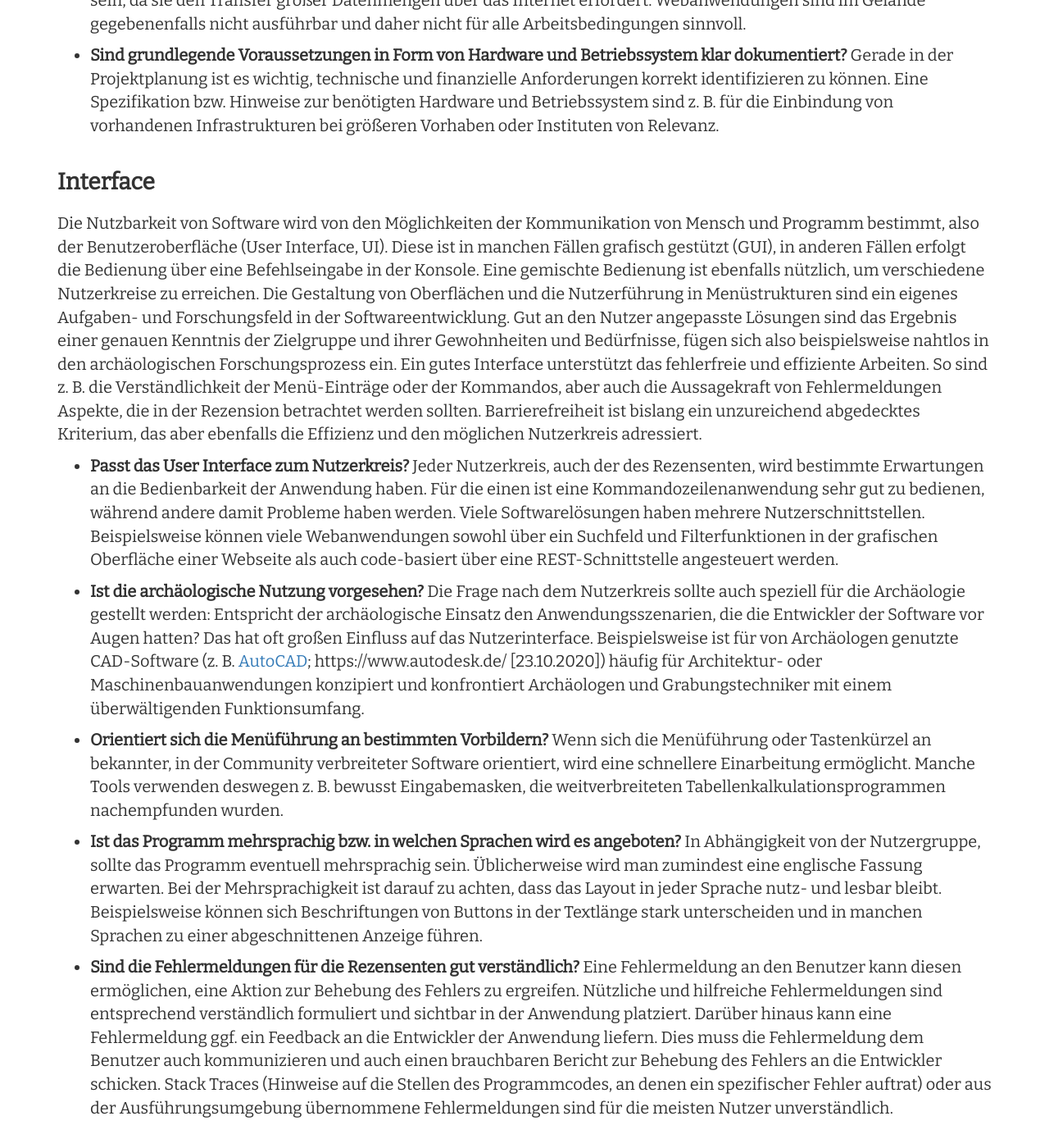
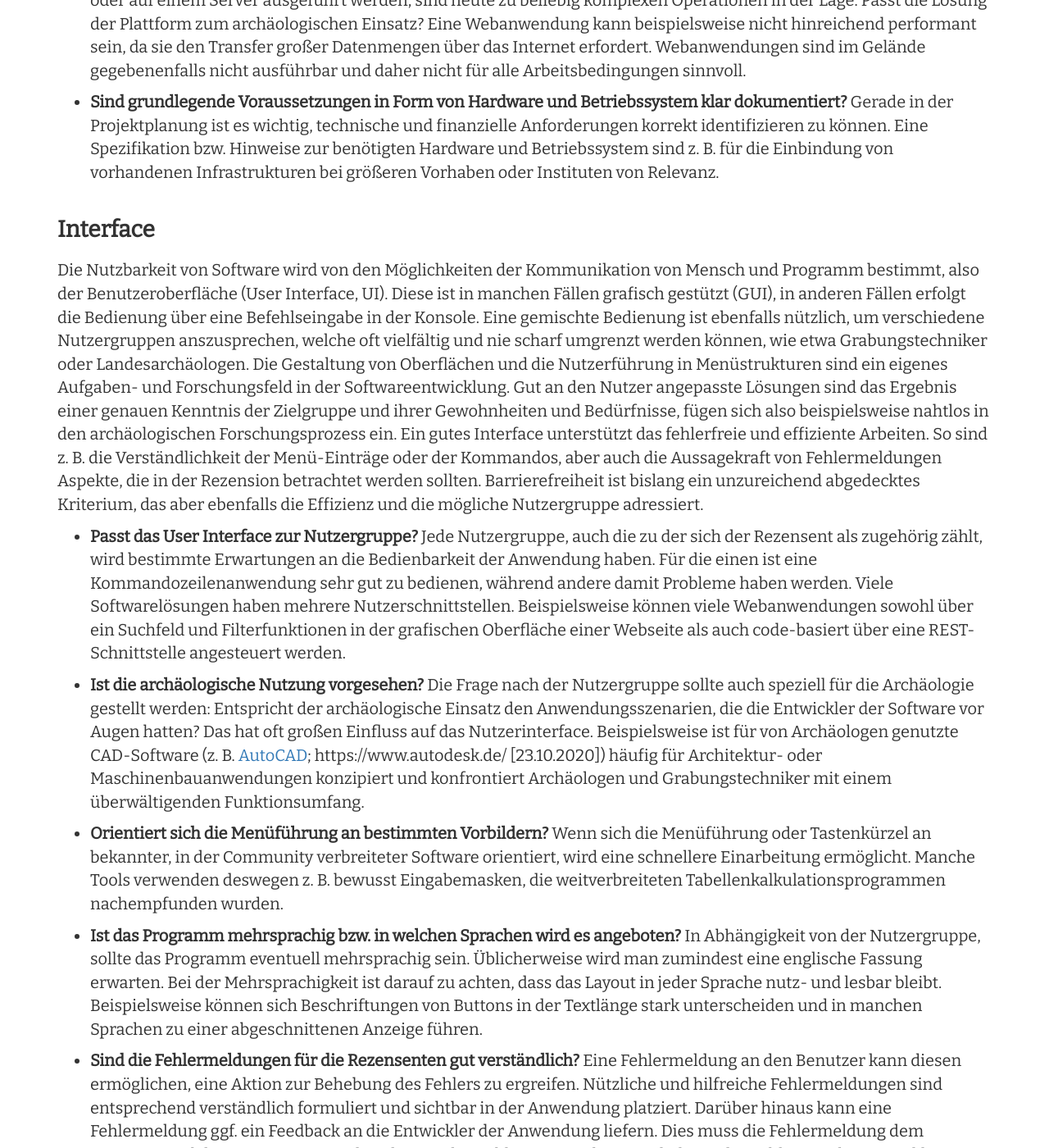
Before and after one commit to Research-Squirrel-Engineers/Impuls_SoftwareRezensionen_DGUF, a Jekyll site: the page built from Draft.md, in a window 1280 px wide and 1400 px high, scrolled down 10929 px. Shown: the whole window at 82% size. Built offline with Jekyll 4.4.1, drawn with Linux system fonts in a browser that asks for light colours; nearby versions of some CDN libraries; some of the changed text lies outside the part shown.

Commit message:
Einarbeitung der diversen Anmerkungen

```diff
--- a/Draft.md
+++ b/Draft.md
@@ -144,7 +144,7 @@ In den Leitlinien der DFG klingt die Öffnung von Software-Quellcode im Zusammen
 
 In den Leitlinien der DFG werden in Leitlinie 2 und 10 ethische Aspekte im Forschungsprozess angesprochen, die unserer Meinung nach auch im Bereich der Forschungssoftware Beachtung finden sollten.
 
-Privilegien und Ungleichheiten in der altertumswissenschaftlichen Forschung werden unbewusst auch in der Forschungssoftware fortgeschrieben: Für archäologische Feldarbeit wird beispielsweise oft Software zur Datenaufnahme eingesetzt, die für die Mehrheit der Mitarbeiter vor Ort aufgrund einer Sprachbarriere nicht verständlich ist. Eine Folge kann sein, dass diese Teammitglieder sich nicht weiter qualifizieren und so anspruchsvollere Aufgaben nicht übernehmen können. Proprietäre Software oder teure Hardware benachteiligt wiederum Forscher, die mit weniger Finanzmitteln auskommen müssen.
+Privilegien und Ungleichheiten in der altertumswissenschaftlichen Forschung werden unbewusst auch in der Forschungssoftware fortgeschrieben. Teure, proprietäre Software benachteiligt Forscher, die mit weniger Finanzmitteln auskommen müssen, da ihnen so der Zugang zu zeitgemäßen Analysemethoden verwehrt bleibt. In weiterer Folge könnte der Zugang zu hoch bewerteten Zeitschriften erschwert werden und die studentische Ausbildung in den entsprechenden Methoden stagnieren, was bestehende Ungleichgewichte weiter ausprägt. Auch Sprachbarrieren tragen zu einem Gefälle bei: Wenn in internationalen Teams z.B. eine Datenbank verwendet wird, die nicht auch in der Landessprache verfügbar ist, werden indigene Forscherinnen unter Umständen an einer selbstständigen Analyse und Auswertung der Daten, sowie an einer Weiterqualifizierung gehindert.
 
 In den Archäologien, in denen häufig an fremden Kulturen und Kulturhinterlassenschaften geforscht wird, sollten die indigenen und ortsansässigen Bevölkerungsgruppen die Möglichkeit zur Mitbestimmung über die Erforschung bekommen. Um diesem Ideal gerecht zu werden, eignet sich die Orientierung an den CARE-Prinzipien ([https://www.gida-global.org/care](https://www.gida-global.org/care) [23.10.2020]). Sie wurden von der [Global Indigenous Data Alliance (GIDA)](https://www.gida-global.org) (https://www.gida-global.org [23.10.2020]) und der [Research Data Alliance (RDA)](https://www.rd-alliance.org) (https://www.rd-alliance.org [23.10.2020]) 2018 auf Basis der [UN Declaration on the Rights of Indigenous Peoples (UNDRIP)](https://www.un.org/development/desa/indigenouspeoples/declaration-on-the-rights-of-indigenous-peoples.html) (https://www.un.org/development/desa/indigenouspeoples/declaration-on-the-rights-of-indigenous-peoples.html [23.10.2020]) erarbeitet und konzentrieren sich wie die FAIR-Prinzipien explizit auf Forschungsdaten. Ihre vier Grundpfeiler kollektiver Nutzen (Collective Benefit), Souveränität (Authority to Control), Verantwortung (Responsibility) und Ethik (Ethics) sind unserer Meinung nach ebenso für Forschungssoftware relevant.
 
@@ -200,11 +200,11 @@ Die Installation ist häufig der erste Schritt in der Bedienung der Software. Sc
 
 #### Interface
 
-Die Nutzbarkeit von Software wird von den Möglichkeiten der Kommunikation von Mensch und Programm bestimmt, also der Benutzeroberfläche (User Interface, UI). Diese ist in manchen Fällen grafisch gestützt (GUI), in anderen Fällen erfolgt die Bedienung über eine Befehlseingabe in der Konsole. Eine gemischte Bedienung ist ebenfalls nützlich, um verschiedene Nutzerkreise zu erreichen. Die Gestaltung von Oberflächen und die Nutzerführung in Menüstrukturen sind ein eigenes Aufgaben- und Forschungsfeld in der Softwareentwicklung. Gut an den Nutzer angepasste Lösungen sind das Ergebnis einer genauen Kenntnis der Zielgruppe und ihrer Gewohnheiten und Bedürfnisse, fügen sich also beispielsweise nahtlos in den archäologischen Forschungsprozess ein. Ein gutes Interface unterstützt das fehlerfreie und effiziente Arbeiten. So sind z. B. die Verständlichkeit der Menü-Einträge oder der Kommandos, aber auch die Aussagekraft von Fehlermeldungen Aspekte, die in der Rezension betrachtet werden sollten. Barrierefreiheit ist bislang ein unzureichend abgedecktes Kriterium, das aber ebenfalls die Effizienz und den möglichen Nutzerkreis adressiert.
+Die Nutzbarkeit von Software wird von den Möglichkeiten der Kommunikation von Mensch und Programm bestimmt, also der Benutzeroberfläche (User Interface, UI). Diese ist in manchen Fällen grafisch gestützt (GUI), in anderen Fällen erfolgt die Bedienung über eine Befehlseingabe in der Konsole. Eine gemischte Bedienung ist ebenfalls nützlich, um verschiedene Nutzergruppen anszusprechen, welche oft vielfältig und nie scharf umgrenzt werden können, wie etwa Grabungstechniker oder Landesarchäologen. Die Gestaltung von Oberflächen und die Nutzerführung in Menüstrukturen sind ein eigenes Aufgaben- und Forschungsfeld in der Softwareentwicklung. Gut an den Nutzer angepasste Lösungen sind das Ergebnis einer genauen Kenntnis der Zielgruppe und ihrer Gewohnheiten und Bedürfnisse, fügen sich also beispielsweise nahtlos in den archäologischen Forschungsprozess ein. Ein gutes Interface unterstützt das fehlerfreie und effiziente Arbeiten. So sind z. B. die Verständlichkeit der Menü-Einträge oder der Kommandos, aber auch die Aussagekraft von Fehlermeldungen Aspekte, die in der Rezension betrachtet werden sollten. Barrierefreiheit ist bislang ein unzureichend abgedecktes Kriterium, das aber ebenfalls die Effizienz und die mögliche Nutzergruppe adressiert.
 
-* **Passt das User Interface zum Nutzerkreis?** Jeder Nutzerkreis, auch der des Rezensenten, wird bestimmte Erwartungen an die Bedienbarkeit der Anwendung haben. Für die einen ist eine Kommandozeilenanwendung sehr gut zu bedienen, während andere damit Probleme haben werden. Viele Softwarelösungen haben mehrere Nutzerschnittstellen. Beispielsweise können viele Webanwendungen sowohl über ein Suchfeld und Filterfunktionen in der grafischen Oberfläche einer Webseite als auch code-basiert über eine REST-Schnittstelle angesteuert werden.
+* **Passt das User Interface zur Nutzergruppe?** Jede Nutzergruppe, auch die zu der sich der Rezensent als zugehörig zählt, wird bestimmte Erwartungen an die Bedienbarkeit der Anwendung haben. Für die einen ist eine Kommandozeilenanwendung sehr gut zu bedienen, während andere damit Probleme haben werden. Viele Softwarelösungen haben mehrere Nutzerschnittstellen. Beispielsweise können viele Webanwendungen sowohl über ein Suchfeld und Filterfunktionen in der grafischen Oberfläche einer Webseite als auch code-basiert über eine REST-Schnittstelle angesteuert werden.
 
-* **Ist die archäologische Nutzung vorgesehen?** Die Frage nach dem Nutzerkreis sollte auch speziell für die Archäologie gestellt werden: Entspricht der archäologische Einsatz den Anwendungsszenarien, die die Entwickler der Software vor Augen hatten? Das hat oft großen Einfluss auf das Nutzerinterface. Beispielsweise ist für von Archäologen genutzte CAD-Software (z. B. [AutoCAD](https://www.autodesk.de/); https://www.autodesk.de/ [23.10.2020]) häufig für Architektur- oder Maschinenbauanwendungen konzipiert und konfrontiert Archäologen und Grabungstechniker mit einem überwältigenden Funktionsumfang.
+* **Ist die archäologische Nutzung vorgesehen?** Die Frage nach der Nutzergruppe sollte auch speziell für die Archäologie gestellt werden: Entspricht der archäologische Einsatz den Anwendungsszenarien, die die Entwickler der Software vor Augen hatten? Das hat oft großen Einfluss auf das Nutzerinterface. Beispielsweise ist für von Archäologen genutzte CAD-Software (z. B. [AutoCAD](https://www.autodesk.de/); https://www.autodesk.de/ [23.10.2020]) häufig für Architektur- oder Maschinenbauanwendungen konzipiert und konfrontiert Archäologen und Grabungstechniker mit einem überwältigenden Funktionsumfang.
 
 * **Orientiert sich die Menüführung an bestimmten Vorbildern?** Wenn sich die Menüführung oder Tastenkürzel an bekannter, in der Community verbreiteter Software orientiert, wird eine schnellere Einarbeitung ermöglicht. Manche Tools verwenden deswegen z. B. bewusst Eingabemasken, die weitverbreiteten Tabellenkalkulationsprogrammen nachempfunden wurden.
 
@@ -250,7 +250,7 @@ Eingabe- und Ausgabedatenformate beeinflussen die Kompatibilität zu anderen Anw
 
 Für den Einsatz in der universitären Forschung und der Lehre entscheidet die Frage nach dem Datenschutz vielfach darüber, ob die Software überhaupt genutzt werden darf. Eine Einschätzung der Regelungen, sofern sie sich nicht eindeutig auf die europäischen Rahmenrichtlinien beziehen, ist teilweise jedoch kaum möglich und Gegenstand von juristischen Diskussionen. Auch hier kann die Rezension bereits durch den Hinweis auf das Thema einen wichtigen Service für die Leser bringen. Dies gilt auch für Datensparsamkeit und das Hinterfragen von Registrierungsvorgängen, Cookies und Ähnlichem.
 
-* **Werden die Gesetze (z. B. zu Datenschutz, Kartendarstellungen etc.) des Einsatzlandes durch die Software eingehalten?** Es muss damit gerechnet werden, dass die Software in verschiedenen Regionen und Ländern verwendet wird, welche jeweils spezifische Gesetze haben, die sich auf die Ausführung/Installation der Software auswirken. Ein Beispiel sind Grenzen auf Kartendarstellungen, die wegen Grenzkonflikten wie etwa der um Kaschmir zu unterschiedlichen Darstellungen in Indien, Pakistan, China und den übrigen Staaten führt. Ein weiteres Beispiel ist die EU-weit gültige Datenschutzgrundverordnung.
+* **Werden die Gesetze (z. B. zu Datenschutz, Kartendarstellungen etc.) des Einsatzlandes durch die Software eingehalten?** Es muss damit gerechnet werden, dass die Software in verschiedenen Regionen und Ländern verwendet wird, welche jeweils spezifische Gesetze haben, die sich auf die Ausführung/Installation der Software auswirken. Ein Beispiel sind Cloud-Anwendungen, die für einen nordamerikanischen Nutzerkreis entwickelt wurden und mit der EU-weit gültigen Datenschutzgrundverordnung nicht kompatibel sind.
 
 * **Welche Daten speichert die Anwendung zu welchem Zweck und wie lange? Werden Daten an Dritte übertragen?** In vielen Softwareanwendungen werden Nutzerdaten zur Verbesserung der Anwendungen anonymisiert erfasst. Manche Softwareanbieter sammeln jedoch weitaus mehr Daten und übertragen diese z. B. auch an Drittanbieter. Aus der Softwaredokumentation heraus und vor allem beim Erstbesuch einer Webanwendung sollte ersichtlich werden, welche Daten erhoben und wie lange sie gespeichert werden sowie ob die Zustimmung des Benutzers eingeholt wird. In einer Rezension könnte zusätzlich hinterfragt werden, ob der Zweck der Datenerfassung gerechtfertigt scheint, wie etwa zur Verbesserung der Software oder anderen Interessen dient.
 
```
